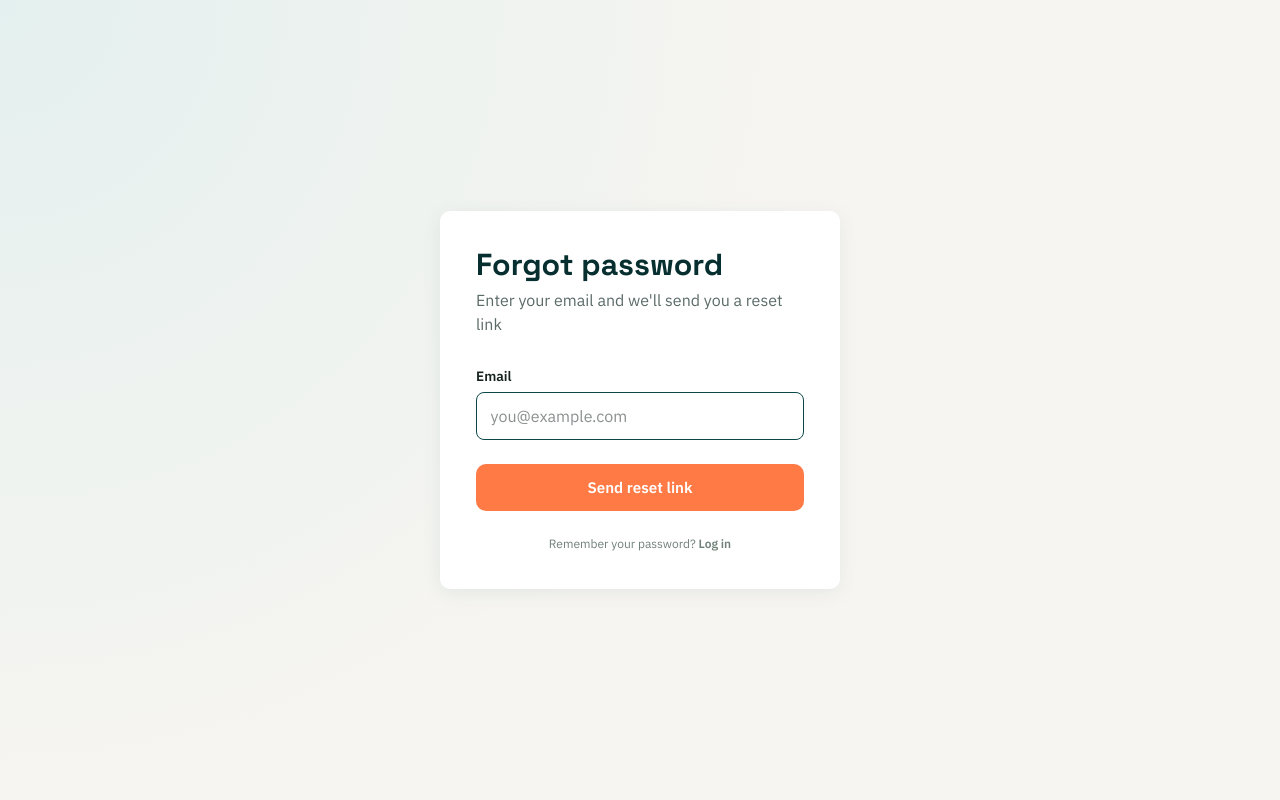
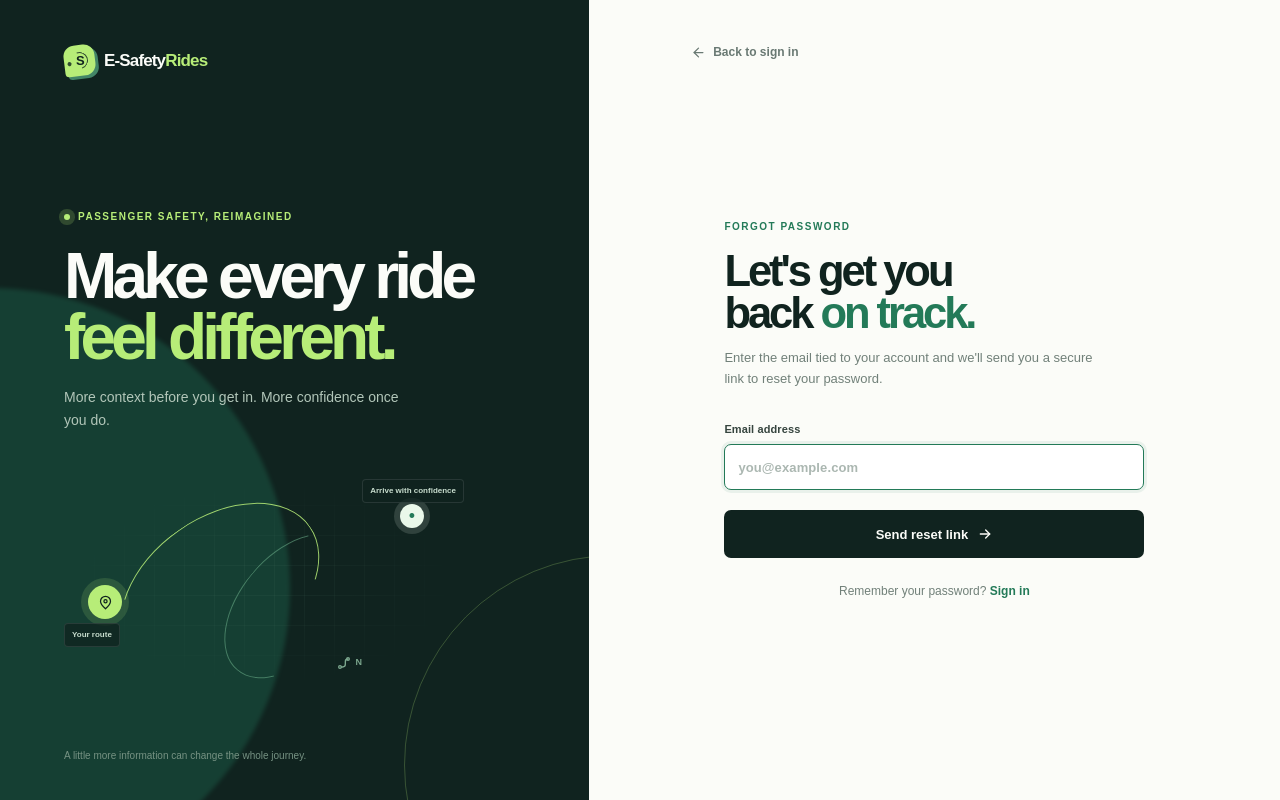
Before and after one commit to Ronzasa/E-SafetyRides, a React (Vite) app in the folder client/: page /forgot-password in a window 1280 px wide. Built offline with nearby package versions, Linux system fonts and the light colour scheme; no server answers.

Commit message:
feat: align password recovery with the updated auth design

```diff
--- a/client/src/pages/ForgotPassword.jsx
+++ b/client/src/pages/ForgotPassword.jsx
@@ -3,6 +3,42 @@ import { Link } from 'react-router-dom';
 import { api } from '../lib/api';
 
 const EMAIL_REGEX = /^[^\s@]+@[^\s@]+\.[^\s@]+$/;
+
+function AuthIcon({ name, size = 18 }) {
+  const paths = {
+    arrowLeft: <><path d="M19 12H5" /><path d="m12 19-7-7 7-7" /></>,
+    arrowRight: <><path d="M5 12h14" /><path d="m13 6 6 6-6 6" /></>,
+    eye: <><path d="M2 12s3.5-6 10-6 10 6 10 6-3.5 6-10 6S2 12 2 12Z" /><circle cx="12" cy="12" r="2.5" /></>,
+    eyeOff: <><path d="m3 3 18 18" /><path d="M10.6 6.2A10.6 10.6 0 0 1 12 6c6.5 0 10 6 10 6a18.6 18.6 0 0 1-3.2 3.8M6.2 6.2A18.7 18.7 0 0 0 2 12s3.5 6 10 6a10.6 10.6 0 0 0 3.8-.7" /><path d="M9.9 9.9a3 3 0 0 0 4.2 4.2" /></>,
+    pin: <><path d="M20 10c0 5-8 12-8 12S4 15 4 10a8 8 0 1 1 16 0Z" /><circle cx="12" cy="10" r="2.5" /></>,
+    route: <><circle cx="6" cy="18" r="2" /><circle cx="18" cy="6" r="2" /><path d="M8 18h2a4 4 0 0 0 4-4v-4a4 4 0 0 1 4-4" /></>,
+  };
+
+  return <svg width={size} height={size} viewBox="0 0 24 24" fill="none" stroke="currentColor" strokeWidth="2" strokeLinecap="round" strokeLinejoin="round" aria-hidden="true">{paths[name]}</svg>;
+}
+
+function AuthVisual() {
+  return (
+    <aside className="auth-visual">
+      <Link className="auth-brand" to="/">
+        <span className="auth-brand-mark" aria-hidden="true"><span className="auth-brand-route" /><span className="auth-brand-core">S</span></span>
+        <span>E-Safety<span>Rides</span></span>
+      </Link>
+      <div className="auth-visual-copy">
+        <span className="auth-visual-overline"><span /> Passenger safety, reimagined</span>
+        <h1>Make every ride<br /><em>feel different.</em></h1>
+        <p>More context before you get in. More confidence once you do.</p>
+        <div className="auth-route-art" aria-hidden="true">
+          <div className="auth-route-grid" /><div className="auth-route-path auth-route-path-one" /><div className="auth-route-path auth-route-path-two" />
+          <div className="auth-route-node auth-route-node-start"><AuthIcon name="pin" size={15} /></div><div className="auth-route-node auth-route-node-end">•</div>
+          <div className="auth-route-label auth-route-label-start">Your route</div><div className="auth-route-label auth-route-label-end">Arrive with confidence</div>
+          <div className="auth-route-compass"><AuthIcon name="route" size={16} /><span>N</span></div>
+        </div>
+      </div>
+      <span className="auth-visual-note">A little more information can change the whole journey.</span>
+    </aside>
+  );
+}
 
 export default function ForgotPassword() {
   const [email, setEmail] = useState('');
@@ -30,49 +66,33 @@ export default function ForgotPassword() {
     }
   }
 
-  if (sent) {
-    return (
-      <div className="auth-page">
-        <div className="auth-card" style={{ textAlign: 'center' }}>
-          <div className="auth-success">Check your email</div>
-          <p style={{ marginTop: '1rem', color: 'var(--color-text-muted)' }}>
-            If that email is registered, a password reset link has been sent to it. The link expires in 1 hour.
-          </p>
-          <Link to="/login" className="btn-primary" style={{ display: 'block', textAlign: 'center', marginTop: '1.5rem', textDecoration: 'none' }}>
-            Back to login
-          </Link>
+  return (
+    <main className="auth-layout">
+      <AuthVisual />
+      <section className="auth-form-panel" aria-label="Forgot password">
+        <Link className="auth-back-link" to="/login"><AuthIcon name="arrowLeft" size={15} /> Back to sign in</Link>
+        <div className="auth-form-wrap">
+          {sent ? (
+            <div className="auth-success-state">
+              <span className="auth-success-icon" aria-hidden="true">✓</span>
+              <span className="auth-overline">Check your email</span>
+              <h1>Reset link sent.</h1>
+              <p>If that email is registered, a password reset link is on its way. The link expires in 1 hour &mdash; be sure to check your spam folder too.</p>
+              <Link to="/login" className="auth-submit" style={{ textDecoration: 'none' }}>Back to sign in <AuthIcon name="arrowRight" size={16} /></Link>
+            </div>
+          ) : (
+            <>
+              <div className="auth-heading"><span className="auth-overline">Forgot password</span><h1>Let&apos;s get you<br />back <em>on track.</em></h1><p>Enter the email tied to your account and we&apos;ll send you a secure link to reset your password.</p></div>
+              <form className="auth-form" onSubmit={handleSubmit}>
+                {error && <div className="auth-form-error" role="alert">{error}</div>}
+                <label htmlFor="email">Email address<input id="email" type="email" value={email} onChange={(e) => setEmail(e.target.value)} placeholder="you@example.com" autoComplete="email" required autoFocus /></label>
+                <button type="submit" className="auth-submit" disabled={loading}>{loading ? 'Sending...' : 'Send reset link'} <AuthIcon name="arrowRight" size={16} /></button>
+              </form>
+              <p className="auth-switch">Remember your password? <Link to="/login">Sign in</Link></p>
+            </>
+          )}
         </div>
-      </div>
-    );
-  }
-
-  return (
-    <div className="auth-page">
-      <form className="auth-card" onSubmit={handleSubmit}>
-        <h1>Forgot password</h1>
-        <p className="auth-subtitle">Enter your email and we'll send you a reset link</p>
-
-        {error && <div className="auth-error">{error}</div>}
-
-        <label htmlFor="email">Email</label>
-        <input
-          id="email"
-          type="email"
-          value={email}
-          onChange={(e) => setEmail(e.target.value)}
-          placeholder="you@example.com"
-          required
-          autoFocus
-        />
-
-        <button type="submit" className="btn-primary" disabled={loading}>
-          {loading ? 'Sending...' : 'Send reset link'}
-        </button>
-
-        <p className="auth-switch">
-          Remember your password? <Link to="/login">Log in</Link>
-        </p>
-      </form>
-    </div>
+      </section>
+    </main>
   );
 }
--- a/client/src/pages/ResetPassword.jsx
+++ b/client/src/pages/ResetPassword.jsx
@@ -4,28 +4,53 @@ import { api } from '../lib/api';
 
 const PASSWORD_REGEX = /^(?=.*[A-Za-z])(?=.*\d).{6,}$/;
 
+function AuthIcon({ name, size = 18 }) {
+  const paths = {
+    arrowLeft: <><path d="M19 12H5" /><path d="m12 19-7-7 7-7" /></>,
+    arrowRight: <><path d="M5 12h14" /><path d="m13 6 6 6-6 6" /></>,
+    eye: <><path d="M2 12s3.5-6 10-6 10 6 10 6-3.5 6-10 6S2 12 2 12Z" /><circle cx="12" cy="12" r="2.5" /></>,
+    eyeOff: <><path d="m3 3 18 18" /><path d="M10.6 6.2A10.6 10.6 0 0 1 12 6c6.5 0 10 6 10 6a18.6 18.6 0 0 1-3.2 3.8M6.2 6.2A18.7 18.7 0 0 0 2 12s3.5 6 10 6a10.6 10.6 0 0 0 3.8-.7" /><path d="M9.9 9.9a3 3 0 0 0 4.2 4.2" /></>,
+    pin: <><path d="M20 10c0 5-8 12-8 12S4 15 4 10a8 8 0 1 1 16 0Z" /><circle cx="12" cy="10" r="2.5" /></>,
+    route: <><circle cx="6" cy="18" r="2" /><circle cx="18" cy="6" r="2" /><path d="M8 18h2a4 4 0 0 0 4-4v-4a4 4 0 0 1 4-4" /></>,
+  };
+
+  return <svg width={size} height={size} viewBox="0 0 24 24" fill="none" stroke="currentColor" strokeWidth="2" strokeLinecap="round" strokeLinejoin="round" aria-hidden="true">{paths[name]}</svg>;
+}
+
+function AuthVisual() {
+  return (
+    <aside className="auth-visual">
+      <Link className="auth-brand" to="/">
+        <span className="auth-brand-mark" aria-hidden="true"><span className="auth-brand-route" /><span className="auth-brand-core">S</span></span>
+        <span>E-Safety<span>Rides</span></span>
+      </Link>
+      <div className="auth-visual-copy">
+        <span className="auth-visual-overline"><span /> Passenger safety, reimagined</span>
+        <h1>Make every ride<br /><em>feel different.</em></h1>
+        <p>More context before you get in. More confidence once you do.</p>
+        <div className="auth-route-art" aria-hidden="true">
+          <div className="auth-route-grid" /><div className="auth-route-path auth-route-path-one" /><div className="auth-route-path auth-route-path-two" />
+          <div className="auth-route-node auth-route-node-start"><AuthIcon name="pin" size={15} /></div><div className="auth-route-node auth-route-node-end">•</div>
+          <div className="auth-route-label auth-route-label-start">Your route</div><div className="auth-route-label auth-route-label-end">Arrive with confidence</div>
+          <div className="auth-route-compass"><AuthIcon name="route" size={16} /><span>N</span></div>
+        </div>
+      </div>
+      <span className="auth-visual-note">A little more information can change the whole journey.</span>
+    </aside>
+  );
+}
+
 export default function ResetPassword() {
   const [searchParams] = useSearchParams();
   const token = searchParams.get('token');
   const [newPassword, setNewPassword] = useState('');
   const [confirmPassword, setConfirmPassword] = useState('');
+  const [showPassword, setShowPassword] = useState(false);
+  const [showConfirmation, setShowConfirmation] = useState(false);
   const [error, setError] = useState('');
   const [loading, setLoading] = useState(false);
   const [done, setDone] = useState(false);
   const navigate = useNavigate();
-
-  if (!token) {
-    return (
-      <div className="auth-page">
-        <div className="auth-card" style={{ textAlign: 'center' }}>
-          <div className="auth-error">No reset token provided. Please use the link from the forgot-password flow.</div>
-          <Link to="/login" className="btn-primary" style={{ display: 'block', textAlign: 'center', marginTop: '1.5rem', textDecoration: 'none' }}>
-            Back to login
-          </Link>
-        </div>
-      </div>
-    );
-  }
 
   async function handleSubmit(e) {
     e.preventDefault();
@@ -51,61 +76,41 @@ export default function ResetPassword() {
     }
   }
 
-  if (done) {
-    return (
-      <div className="auth-page">
-        <div className="auth-card" style={{ textAlign: 'center' }}>
-          <div className="auth-success">Password reset successfully!</div>
-          <p style={{ marginTop: '1rem', color: 'var(--color-text-muted)' }}>
-            You can now log in with your new password.
-          </p>
-          <button className="btn-primary" style={{ marginTop: '1.5rem', width: '100%' }} onClick={() => navigate('/login', { state: { message: 'Password reset! Log in with your new password.' } })}>
-            Go to login
-          </button>
+  return (
+    <main className="auth-layout">
+      <AuthVisual />
+      <section className="auth-form-panel" aria-label="Reset password">
+        <Link className="auth-back-link" to="/login"><AuthIcon name="arrowLeft" size={15} /> Back to sign in</Link>
+        <div className="auth-form-wrap">
+          {!token ? (
+            <div className="auth-success-state">
+              <span className="auth-overline">Link expired or invalid</span>
+              <h1>We can&apos;t reset<br />that <em>right now.</em></h1>
+              <p>No reset token was found. Please request a fresh link from the forgot-password page and try again.</p>
+              <Link to="/forgot-password" className="auth-submit" style={{ textDecoration: 'none' }}>Request a new link <AuthIcon name="arrowRight" size={16} /></Link>
+            </div>
+          ) : done ? (
+            <div className="auth-success-state">
+              <span className="auth-success-icon" aria-hidden="true">✓</span>
+              <span className="auth-overline">All done</span>
+              <h1>Password updated.</h1>
+              <p>Your password has been reset successfully. You can now sign in with your new credentials.</p>
+              <button type="button" className="auth-submit" onClick={() => navigate('/login', { state: { message: 'Password reset! Log in with your new password.' } })}>Go to sign in <AuthIcon name="arrowRight" size={16} /></button>
+            </div>
+          ) : (
+            <>
+              <div className="auth-heading"><span className="auth-overline">Reset password</span><h1>Choose a new<br /><em>password.</em></h1><p>Pick a strong password you haven&apos;t used before to keep your account secure.</p></div>
+              <form className="auth-form" onSubmit={handleSubmit}>
+                {error && <div className="auth-form-error" role="alert">{error}</div>}
+                <label htmlFor="newPassword">New password<div className="auth-password-field"><input id="newPassword" type={showPassword ? 'text' : 'password'} value={newPassword} onChange={(e) => setNewPassword(e.target.value)} placeholder="At least 6 characters" minLength={6} autoComplete="new-password" required autoFocus /><button type="button" aria-label={showPassword ? 'Hide password' : 'Show password'} onClick={() => setShowPassword((visible) => !visible)}><AuthIcon name={showPassword ? 'eyeOff' : 'eye'} size={17} /></button></div></label>
+                <label htmlFor="confirmPassword">Confirm new password<div className="auth-password-field"><input id="confirmPassword" type={showConfirmation ? 'text' : 'password'} value={confirmPassword} onChange={(e) => setConfirmPassword(e.target.value)} placeholder="Re-enter your new password" minLength={6} autoComplete="new-password" required /><button type="button" aria-label={showConfirmation ? 'Hide password' : 'Show password'} onClick={() => setShowConfirmation((visible) => !visible)}><AuthIcon name={showConfirmation ? 'eyeOff' : 'eye'} size={17} /></button></div></label>
+                <button type="submit" className="auth-submit" disabled={loading}>{loading ? 'Resetting...' : 'Reset password'} <AuthIcon name="arrowRight" size={16} /></button>
+              </form>
+              <p className="auth-switch">Remember your password? <Link to="/login">Sign in</Link></p>
+            </>
+          )}
         </div>
-      </div>
-    );
-  }
-
-  return (
-    <div className="auth-page">
-      <form className="auth-card" onSubmit={handleSubmit}>
-        <h1>Reset password</h1>
-        <p className="auth-subtitle">Enter your new password</p>
-
-        {error && <div className="auth-error">{error}</div>}
-
-        <label htmlFor="newPassword">New password</label>
-        <input
-          id="newPassword"
-          type="password"
-          value={newPassword}
-          onChange={(e) => setNewPassword(e.target.value)}
-          placeholder="Min 6 chars, letters + numbers"
-          minLength={6}
-          required
-          autoFocus
-        />
-
-        <label htmlFor="confirmPassword">Confirm new password</label>
-        <input
-          id="confirmPassword"
-          type="password"
-          value={confirmPassword}
-          onChange={(e) => setConfirmPassword(e.target.value)}
-          placeholder="Re-enter your new password"
-          minLength={6}
-          required
-        />
-
-        <button type="submit" className="btn-primary" disabled={loading}>
-          {loading ? 'Resetting...' : 'Reset password'}
-        </button>
-
-        <p className="auth-switch">
-          <Link to="/login">Back to login</Link>
-        </p>
-      </form>
-    </div>
+      </section>
+    </main>
   );
 }
```
